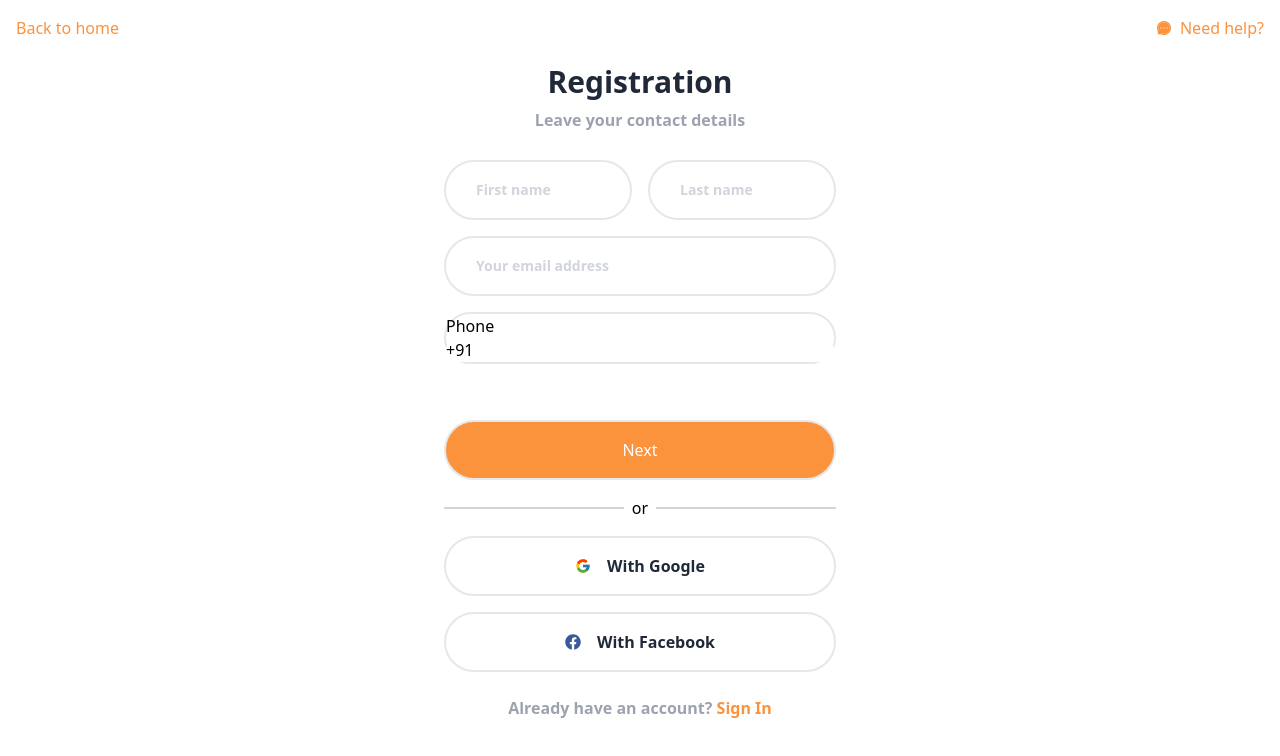
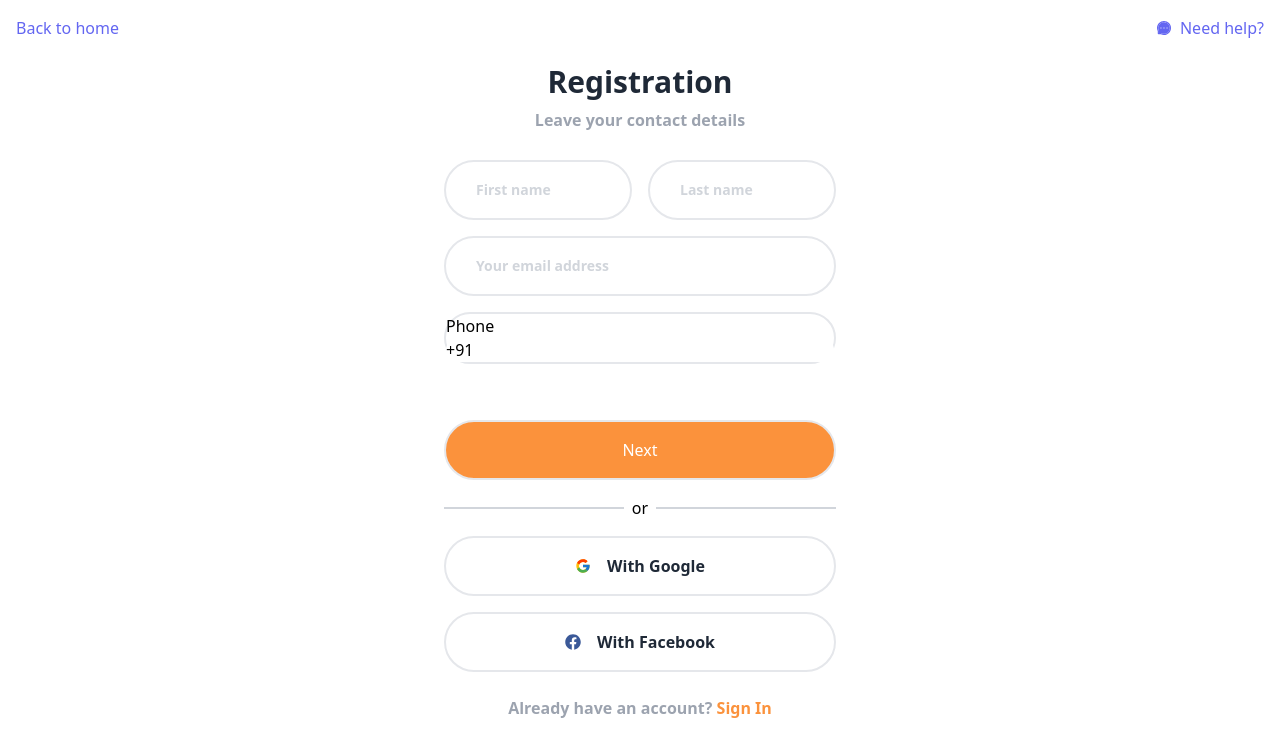
Before and after one commit to abhipshapatro/Registration, a React (Create React App) app: page / in a window 1280 px wide. Shown: the top 756 px of the page. Built offline with nearby package versions, Linux system fonts and the light colour scheme.

Commit message:
style: changed colour

```diff
--- a/src/components/Header.jsx
+++ b/src/components/Header.jsx
@@ -1,17 +1,17 @@
 import React from 'react'
-import {HiArrowLeft} from 'react-icons/hi'
-import {AiTwotoneMessage} from 'react-icons/ai'
+import { HiArrowLeft } from 'react-icons/hi'
+import { AiTwotoneMessage } from 'react-icons/ai'
 
 const Header = () => {
   return (
     <div className='w-full h-full mx-auto'>
-        {/* header */}
-        <div className='flex items-center justify-between'>
-            {/* back to home */}
-            <div className='flex items-center gap-2 cursor-pointer text-orange-400'><HiArrowLeft className='md:hidden text-orange-400' /> Back to home</div>
-            {/* need help? */}
-            <div className='flex items-center gap-2 cursor-pointer text-orange-400'><AiTwotoneMessage className='text-orange-400' /> Need help?</div>
-        </div>
+      {/* header */}
+      <div className='flex items-center justify-between'>
+        {/* back to home */}
+        <div className='flex items-center gap-2 cursor-pointer text-indigo-500'><HiArrowLeft className='md:hidden text-indigo-500' /> Back to home</div>
+        {/* need help? */}
+        <div className='flex items-center gap-2 cursor-pointer text-indigo-500'><AiTwotoneMessage className='text-indigo-500' /> Need help?</div>
+      </div>
     </div>
   )
 }
```
